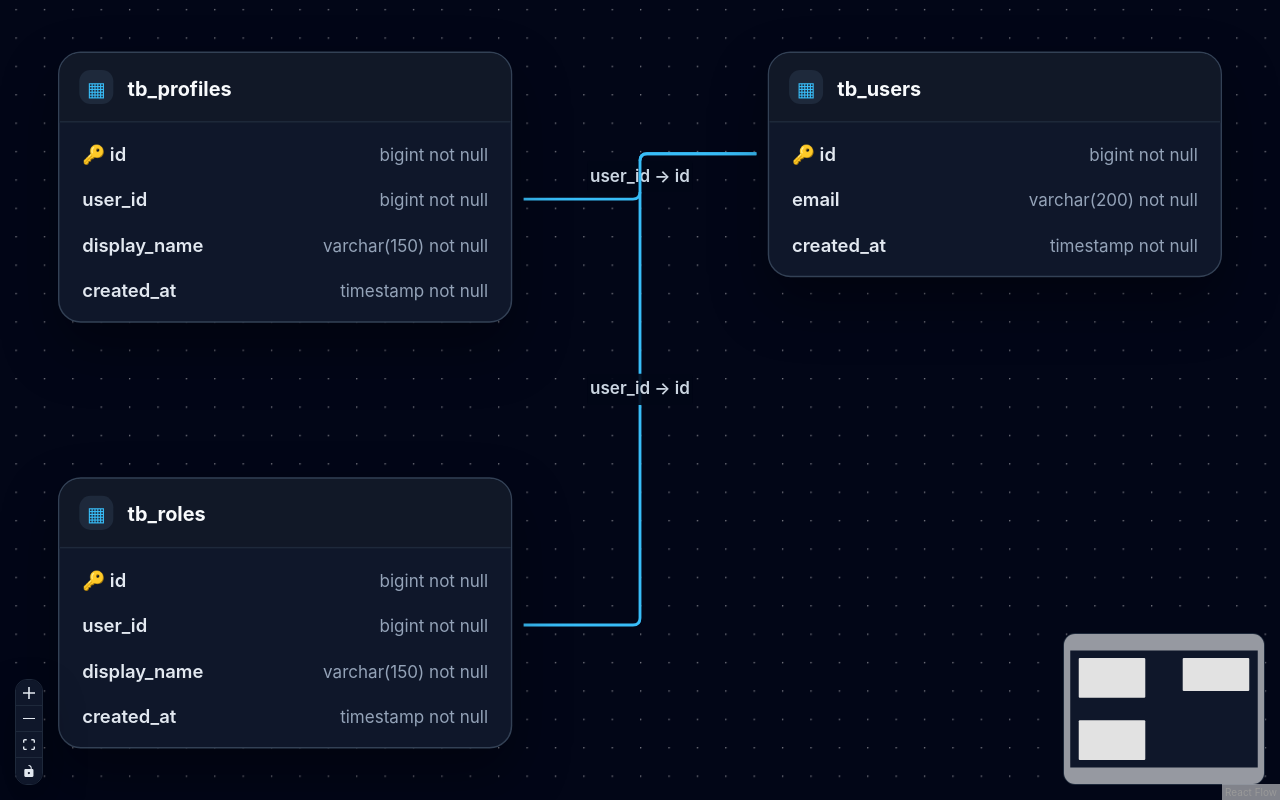
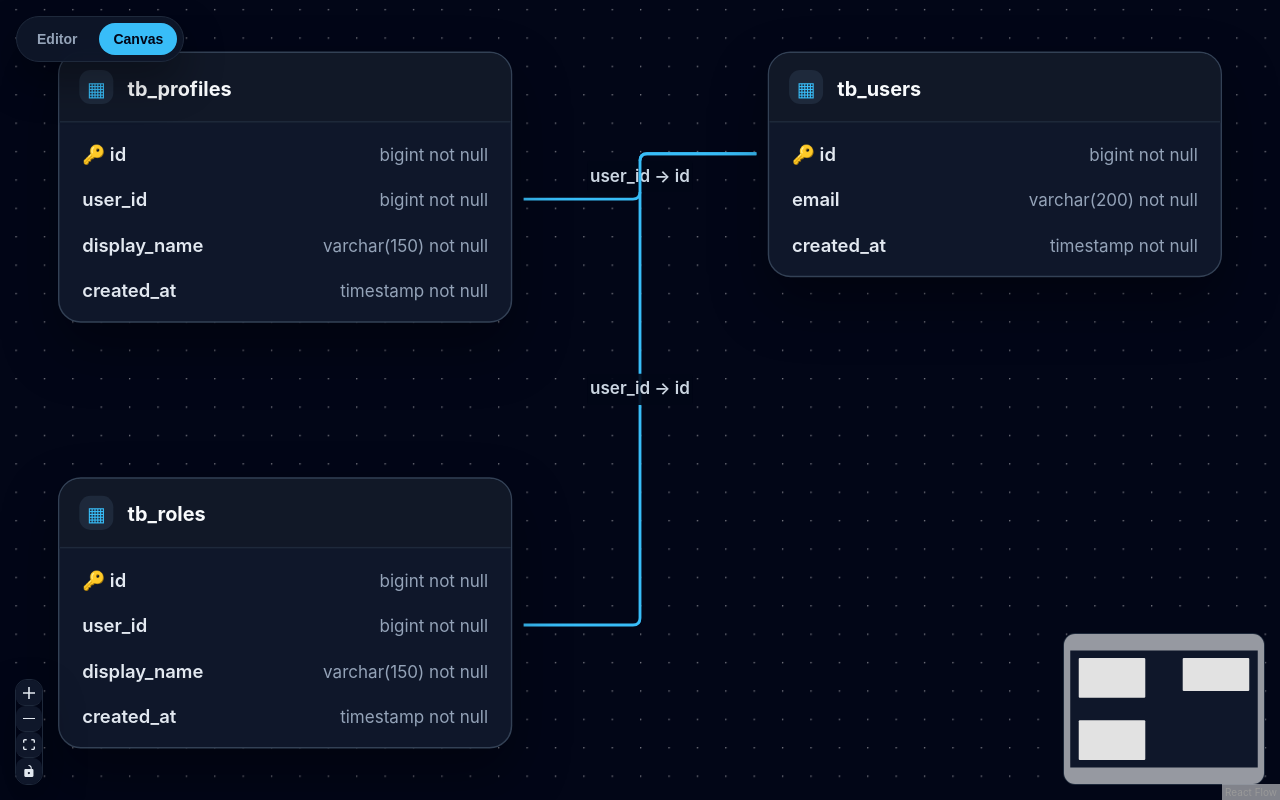
Before and after one commit to samuelandresilva/qube-modeler, a React (Vite) app: page / in a window 1280 px wide. Built offline with nearby package versions, Linux system fonts and the light colour scheme.

Commit message:
feat: share project state between editor and canvas

```diff
--- a/src/App.tsx
+++ b/src/App.tsx
@@ -1,34 +1,32 @@
 import { useState } from "react";
+import "./App.css";
 import { downloadFile } from "./app/download-file";
+import { MultiColumnSelect } from "./app/MultiColumnSelect";
 import { readJsonFile } from "./app/read-json-file";
 import {
+  addColumn,
+  addForeignKey,
+  addIndex,
   addSchema,
+  addSequence,
+  addTable,
+  addUniqueConstraint,
+  removeColumn,
+  removeForeignKey,
+  removeIndex,
+  removeSchema,
+  removeSequence,
+  removeTable,
+  removeUniqueConstraint,
+  updateColumn,
+  updateForeignKey,
+  updateIndex,
   updateSchema,
-  removeSchema,
-  addSequence,
   updateSequence,
-  removeSequence,
-  addTable,
   updateTable,
-  removeTable,
-  addColumn,
-  updateColumn,
-  removeColumn,
-  addForeignKey,
-  updateForeignKey,
-  removeForeignKey,
-  addUniqueConstraint,
   updateUniqueConstraint,
-  removeUniqueConstraint,
-  addIndex,
-  updateIndex,
-  removeIndex,
-  createEmptyProject,
-  type DatabaseProject,
+  type DatabaseProject
 } from "./core/model";
-import { generatePostgresSql } from "./core/sql/postgres-generator";
-import { validateProject } from "./core/validation/validate-project";
-import { MultiColumnSelect } from "./app/MultiColumnSelect";
 import {
   getDefaultScale,
   getDefaultSize,
@@ -36,12 +34,15 @@ import {
   supportsScale,
   supportsSize,
 } from "./core/sql/postgres-column-types";
-import "./App.css";
+import { generatePostgresSql } from "./core/sql/postgres-generator";
+import { validateProject } from "./core/validation/validate-project";
 
-export default function App() {
-  const [project, setProject] = useState<DatabaseProject>(() =>
-    createEmptyProject()
-  );
+type AppProps = {
+  project: DatabaseProject;
+  setProject: React.Dispatch<React.SetStateAction<DatabaseProject>>;
+};
+
+export default function App({ project, setProject }: AppProps) {
   const [errorMessage, setErrorMessage] = useState<string | null>(null);
 
   const sql = generatePostgresSql(project);
--- /dev/null
+++ b/src/Root.css
@@ -0,0 +1,34 @@
+.root-view-switcher {
+    position: fixed;
+    top: 16px;
+    left: 16px;
+    z-index: 100;
+    display: flex;
+    gap: 8px;
+    padding: 6px;
+    border: 1px solid #1e293b;
+    border-radius: 999px;
+    background: rgba(15, 23, 42, 0.92);
+    box-shadow: 0 18px 40px rgba(0, 0, 0, 0.35);
+    backdrop-filter: blur(10px);
+}
+
+.root-view-switcher button {
+    border: 0;
+    border-radius: 999px;
+    padding: 8px 14px;
+    background: transparent;
+    color: #94a3b8;
+    font-weight: 700;
+    cursor: pointer;
+}
+
+.root-view-switcher button:hover {
+    background: #1e293b;
+    color: #f8fafc;
+}
+
+.root-view-switcher button[data-active="true"] {
+    background: #38bdf8;
+    color: #020617;
+}
--- /dev/null
+++ b/src/Root.tsx
@@ -0,0 +1,39 @@
+import { useState } from "react";
+
+import App from "./App";
+import { Canvas } from "./app/canvas/Canvas";
+import "./Root.css";
+import { createEmptyProject } from "./core/model";
+
+type ViewMode = "editor" | "canvas";
+
+export function Root() {
+    const [viewMode, setViewMode] = useState<ViewMode>("canvas");
+    const [project, setProject] = useState(createEmptyProject);
+
+    return (
+        <>
+            <div className="root-view-switcher">
+                <button
+                    data-active={viewMode === "editor"}
+                    onClick={() => setViewMode("editor")}
+                >
+                    Editor
+                </button>
+
+                <button
+                    data-active={viewMode === "canvas"}
+                    onClick={() => setViewMode("canvas")}
+                >
+                    Canvas
+                </button>
+            </div>
+
+            {viewMode === "editor" ? (
+                <App project={project} setProject={setProject} />
+            ) : (
+                <Canvas project={project} setProject={setProject} />
+            )}
+        </>
+    );
+}
--- a/src/app/canvas/Canvas.tsx
+++ b/src/app/canvas/Canvas.tsx
@@ -6,28 +6,29 @@ import {
     useEdgesState,
     useNodesState,
 } from "@xyflow/react";
-
+import "@xyflow/react/dist/style.css";
+import { useEffect } from "react";
+import type { DatabaseProject } from "../../core/model";
+import {
+    updateTableNodePosition
+} from "../../core/model";
+import "./Canvas.css";
 import { DatabaseTableNode } from "./DatabaseTableNode";
 import {
     mapProjectToFlow,
     mapProjectToFlowEdges,
 } from "./mapProjectToFlow";
-import {
-    createEmptyProject,
-    updateTableNodePosition,
-} from "../../core/model";
-import { useEffect, useState } from "react";
-import "@xyflow/react/dist/style.css";
-import "./Canvas.css";
+
+type CanvasProps = {
+    project: DatabaseProject;
+    setProject: React.Dispatch<React.SetStateAction<DatabaseProject>>;
+};
 
 const nodeTypes = {
     databaseTable: DatabaseTableNode,
 };
 
-const initialProject = createEmptyProject();
-
-export function Canvas() {
-    const [project, setProject] = useState(initialProject);
+export function Canvas({ project, setProject }: CanvasProps) {
     const [nodes, , onNodesChange] = useNodesState(
         mapProjectToFlow(project).nodes
     );
--- a/src/main.tsx
+++ b/src/main.tsx
@@ -1,10 +1,10 @@
 import { StrictMode } from 'react'
 import { createRoot } from 'react-dom/client'
-import { Canvas } from './app/canvas/Canvas.tsx'
 import './index.css'
+import { Root } from './Root.tsx'
 
 createRoot(document.getElementById('root')!).render(
   <StrictMode>
-    <Canvas />
+    <Root />
   </StrictMode>,
 )
```
